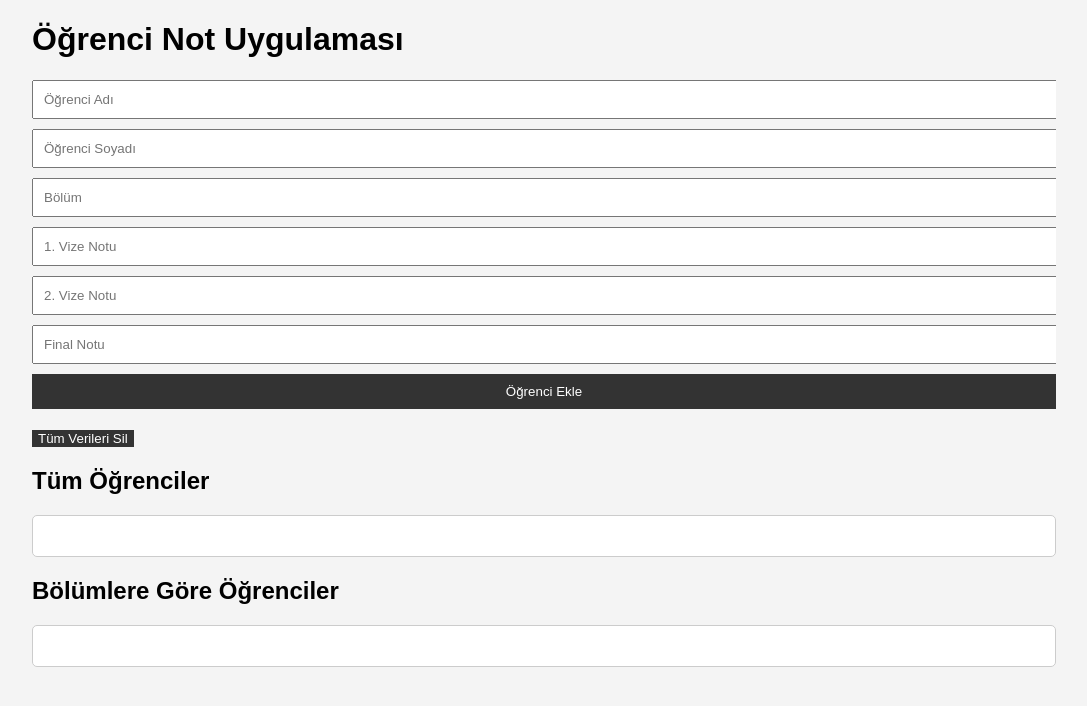
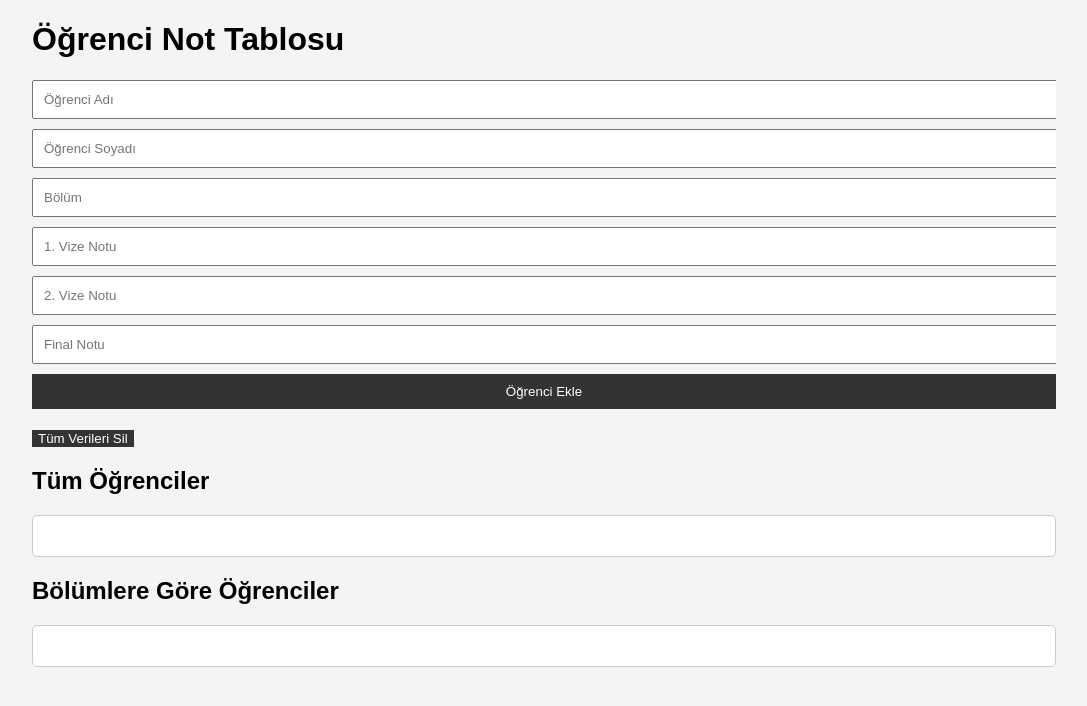
Before and after one commit to toramanarda/ogrenciNot, a plain HTML site: page index.html in a window 1280 px wide. Shown: the whole page, without its empty margins (96-1183 px from the left). Drawn offline with Linux system fonts and the light colour scheme.

Commit message:
first commit

```diff
--- a/index.html
+++ b/index.html
@@ -11,7 +11,7 @@
 
 <body>
   <div class="container">
-    <h1>Öğrenci Not Uygulaması</h1>
+    <h1>Öğrenci Not Tablosu</h1>
     <form id="studentForm">
       <input type="text" id="name" placeholder="Öğrenci Adı" required>
       <input type="text" id="lastname" placeholder="Öğrenci Soyadı" required>
```
